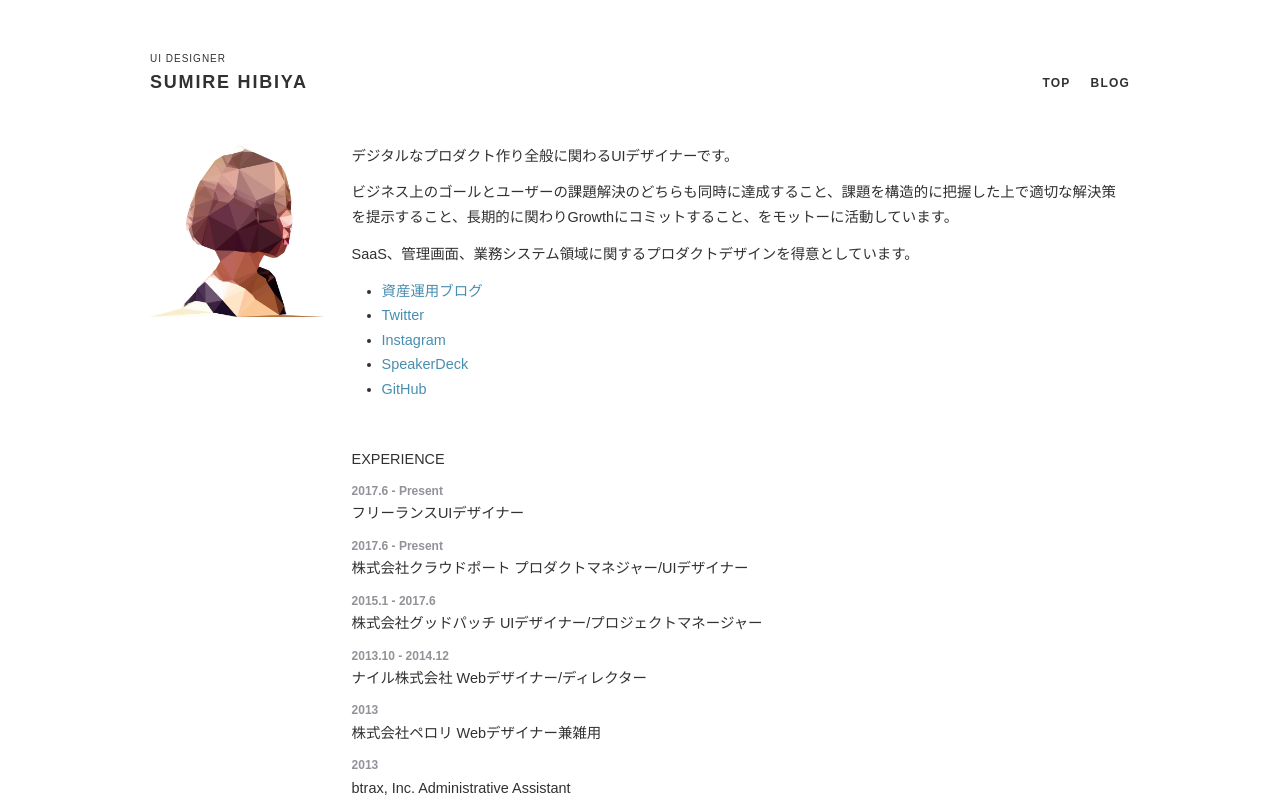
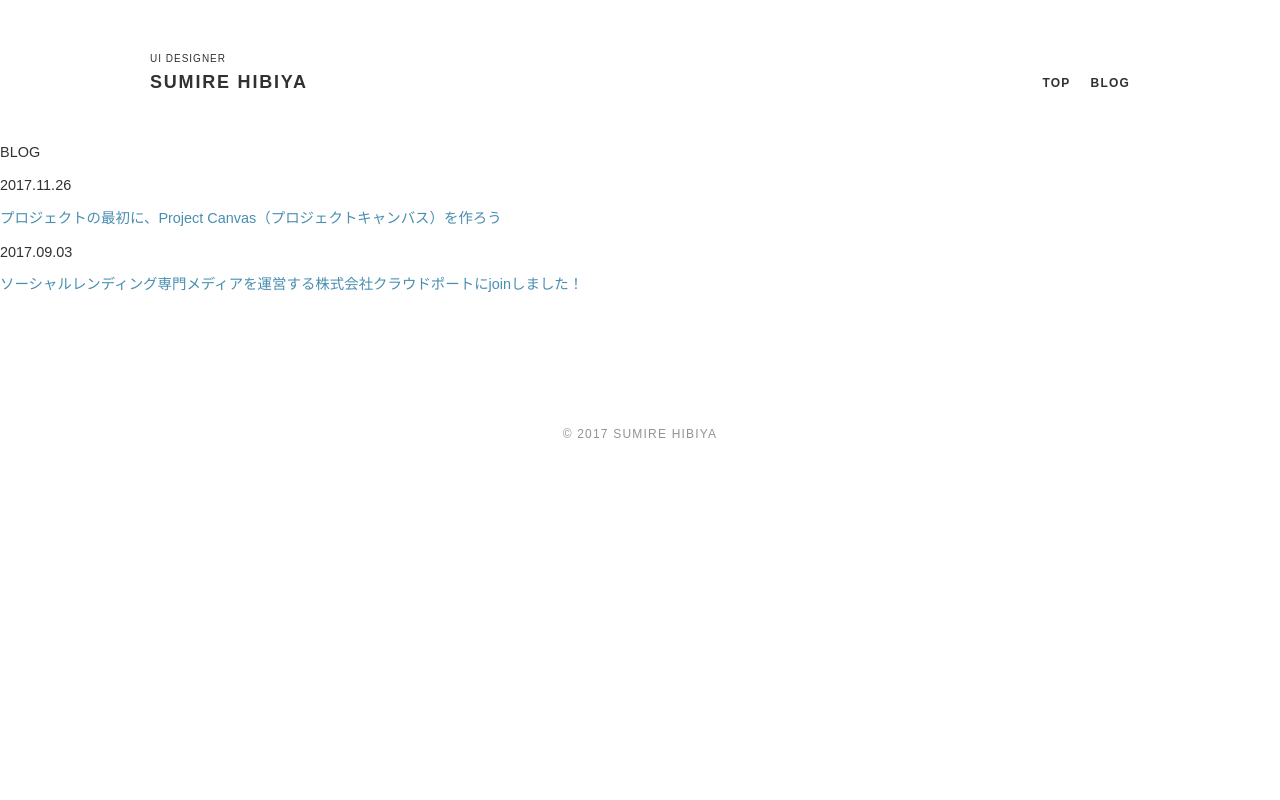
Before and after one commit to yinm/trace-portfolio, a React (Create React App) app: page / in a window 1280 px wide. Shown: the top 800 px of the page. Built offline with nearby package versions, Linux system fonts and the light colour scheme; the HTML template or start-up script is replaced by a standard one.

Commit message:
Add HTML

```diff
--- a/src/App.js
+++ b/src/App.js
@@ -1,7 +1,7 @@
 import React, { Component } from 'react';
 import { Header } from './components/Header'
-import { Main } from './components/Main'
 import { Footer } from './components/Footer'
+import { Blog } from './components/blog/index'
 
 import './App.css';
 
@@ -10,7 +10,7 @@ class App extends Component {
     return (
       <div>
         <Header/>
-        <Main/>
+        <Blog/>
         <Footer/>
       </div>
     )
--- /dev/null
+++ b/src/components/blog/index.js
@@ -0,0 +1,19 @@
+import React, { Component } from 'react'
+
+export class Blog extends Component {
+  render() {
+    return(
+      <div>
+        <h2>BLOG</h2>
+        <div>
+          <p>2017.11.26</p>
+          <h3><a href="#">プロジェクトの最初に、Project Canvas（プロジェクトキャンバス）を作ろう</a></h3>
+        </div>
+        <div>
+          <p>2017.09.03</p>
+          <h3><a href="#">ソーシャルレンディング専門メディアを運営する株式会社クラウドポートにjoinしました！</a></h3>
+        </div>
+      </div>
+    )
+  }
+}
```
